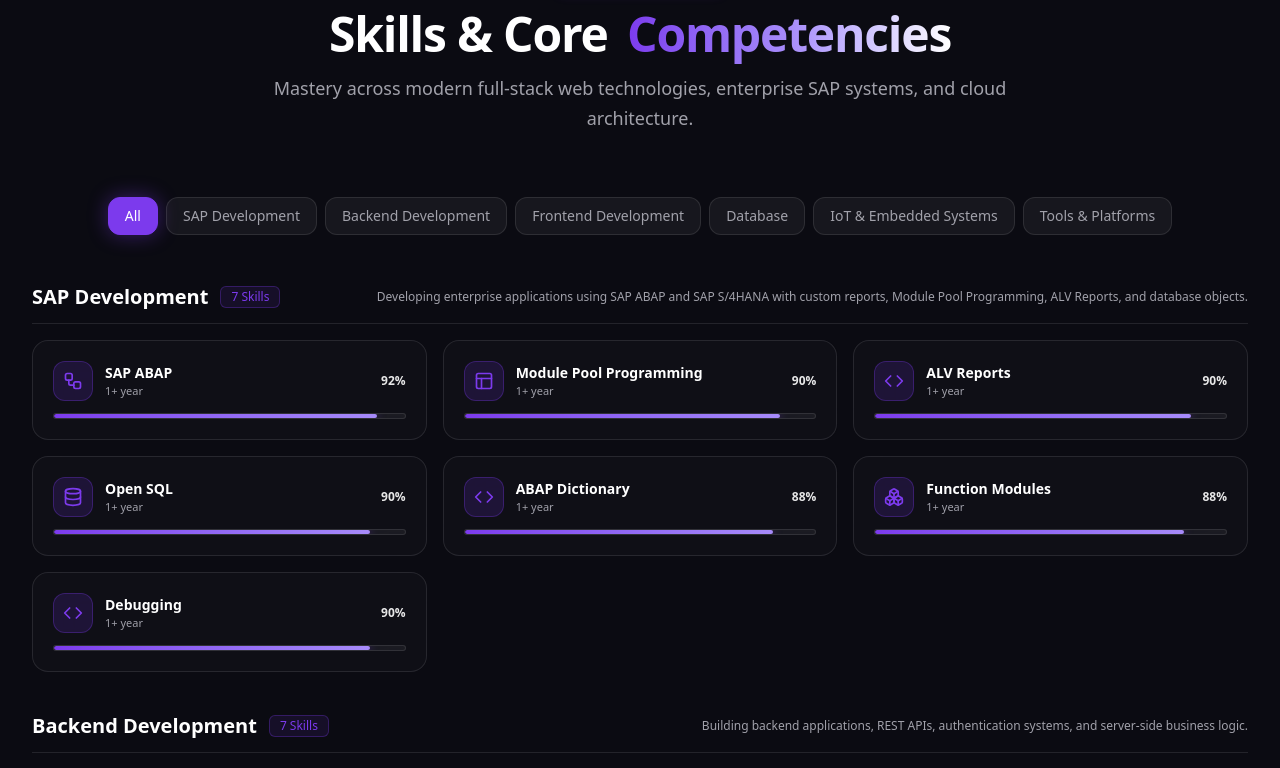
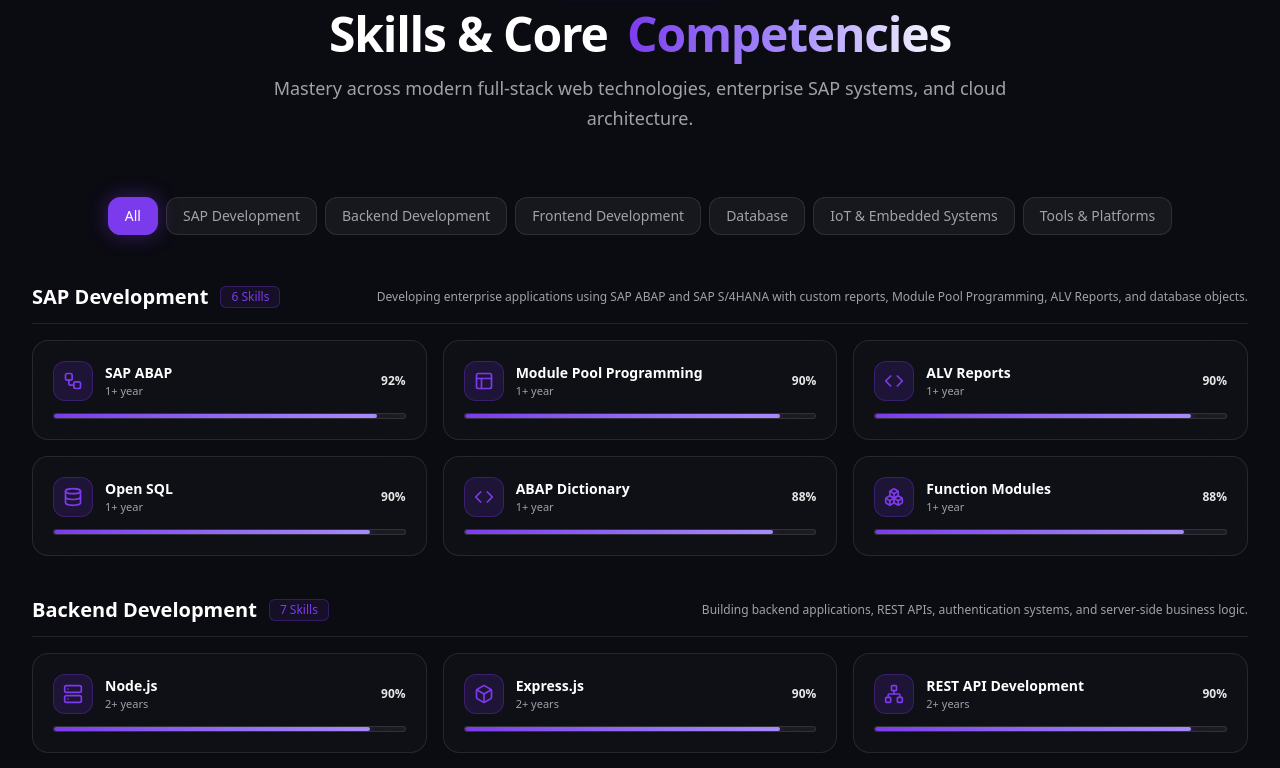
Before and after one commit to arjun-k-b/arjun-kb, a Next.js app: page / in a window 1280 px wide. Shown: the part 2000-2768 px from the top of the page. Built offline with nearby package versions, Linux system fonts and the light colour scheme.

Commit message:
Update skills, projects, hero, contact and blog content

```diff
--- a/src/components/sections/Contact.tsx
+++ b/src/components/sections/Contact.tsx
@@ -90,7 +90,7 @@
         <SectionHeader
           badgeText="Get In Touch"
           title="Let's Work Together"
-          subtitle="Available for select senior software engineering positions, SAP architecture advisory, or custom technical contracts."
+          subtitle="Available for Full-Time Opportunities, SAP ABAP Roles, and Freelance Projects."
         />
 
         <div className="grid grid-cols-1 lg:grid-cols-12 gap-12 items-start">
--- a/src/components/sections/Hero.tsx
+++ b/src/components/sections/Hero.tsx
@@ -174,8 +174,8 @@
                   <Code2 className="w-4 h-4" />
                 </div>
                 <div>
-                  <p className="text-xs font-semibold text-white">Full-Stack Architect</p>
-                  <p className="text-[10px] text-[#A1A1AA]">Next.js 15 & React 19</p>
+                  <p className="text-xs font-semibold text-white">Full-Stack Developer</p>
+                  <p className="text-[10px] text-[#A1A1AA]">MERN Stack</p>
                 </div>
               </motion.div>
 
@@ -190,8 +190,8 @@
                   <Terminal className="w-4 h-4" />
                 </div>
                 <div>
-                  <p className="text-xs font-semibold text-white">SAP S/4HANA</p>
-                  <p className="text-[10px] text-[#A1A1AA]">ABAP RAP & OData</p>
+                  <p className="text-xs font-semibold text-white">SAP ABAP Developer</p>
+                  <p className="text-[10px] text-[#A1A1AA]"></p>
                 </div>
               </motion.div>
             </motion.div>
--- a/src/data/projects.json
+++ b/src/data/projects.json
@@ -2,8 +2,8 @@
   {
     "id": "proj-1",
     "title": "SAP Vigilance Clearance Management System",
-    "description": "Enterprise SAP ABAP application for managing vigilance clearance requests with approval workflow and reporting.",
-    "longDescription": "Developed a complete SAP Module Pool application to manage vigilance clearance requests. Features include role-based authorization, request tracking, bulk processing, ALV reports, Smart Forms, and approval workflows using custom database tables and Open SQL.",
+    "description": "Enterprise SAP ABAP application for managing vigilance clearance requests, approvals, tracking, and reporting.",
+    "longDescription": "Developed a SAP Module Pool application for managing vigilance clearance requests with role-based processing, request tracking, bulk operations, ALV reporting, approval workflows, custom database tables, and Open SQL.",
     "image": "/images/projects/vigilance.png",
     "category": "SAP",
     "technologies": [
@@ -21,9 +21,9 @@
     "id": "proj-2",
     "title": "DIYElectro - E-Commerce Platform",
     "description": "Full-stack e-commerce platform for electronic components with customer and admin modules.",
-    "longDescription": "Built a complete e-commerce application featuring authentication, OTP verification, product management, shopping cart, wishlist, order management, customer dashboard, and an admin panel.",
+    "longDescription": "Built a complete e-commerce application with user authentication, OTP verification, product management, shopping cart, wishlist, order management, customer dashboard, and admin management features.",
     "image": "/images/projects/diyelectro.png",
-    "category": "MERN",
+    "category": "Full Stack",
     "technologies": [
       "Node.js",
       "Express.js",
@@ -38,11 +38,11 @@
   },
   {
     "id": "proj-3",
-    "title": "ShopCraft – Microservices E-Commerce Platform",
-    "description": "Microservices architecture for an e-commerce platform with independent services and REST communication.",
-    "longDescription": "Designed an e-commerce backend using a microservices architecture. Implemented independent services for authentication, products, orders, users, and notifications with REST-based communication.",
+    "title": "ShopCraft - Microservices E-Commerce Platform",
+    "description": "E-commerce platform built with independent backend services and REST-based communication.",
+    "longDescription": "Designed an e-commerce system using a microservices architecture with independent services for authentication, products, users, orders, and notifications. Implemented REST-based service communication and containerized services using Docker.",
     "image": "/images/projects/microservices.png",
-    "category": "Microservices",
+    "category": "Backend",
     "technologies": [
       "Node.js",
       "Express.js",
@@ -50,8 +50,7 @@
       "MongoDB",
       "Docker",
       "React.js",
-      "Redux Toolkit",
-      "Tailwind CSS"
+      "Redux Toolkit"
     ],
     "githubUrl": "https://github.com/arjun-k-b/ShopCraft-Microservices-E-Commerce-Platform",
     "featured": true,
@@ -60,25 +59,26 @@
   {
     "id": "proj-4",
     "title": "Medical Claim Report",
-    "description": "SAP ABAP reporting solution for employee medical claims with dynamic filtering and ALV output.",
-    "longDescription": "Developed an interactive ALV report with dynamic search filters, latest-version selection, claim summaries, and optimized Open SQL queries for medical claim processing.",
+    "description": "SAP ABAP ALV reporting solution for employee medical claim processing.",
+    "longDescription": "Developed an interactive SAP ABAP ALV report with dynamic selection filters, latest-version claim selection, claim summaries, database joins, and optimized Open SQL queries for medical claim processing.",
     "image": "/images/projects/medical-report.png",
     "category": "SAP",
     "technologies": [
       "SAP ABAP",
       "Open SQL",
-      "ALV"
+      "ALV",
+      "SAP HANA"
     ],
-    "featured": true,
+    "featured": false,
     "order": 4
   },
   {
     "id": "proj-5",
     "title": "Employee Management System",
-    "description": "Role-based employee management application with authentication and CRUD operations.",
-    "longDescription": "Developed a web application to manage employee records with authentication, authorization, profile management, and REST APIs for CRUD operations.",
+    "description": "Web application for managing employee records with authentication, authorization, and CRUD operations.",
+    "longDescription": "Developed a role-based employee management application with authentication, authorization, profile management, employee CRUD operations, and REST API integration.",
     "image": "/images/projects/employee-management.png",
-    "category": "MERN",
+    "category": "Full Stack",
     "technologies": [
       "Node.js",
       "Express.js",
@@ -87,14 +87,14 @@
       "Bootstrap"
     ],
     "githubUrl": "https://github.com/arjun-k-b/employee-management",
-    "featured": true,
+    "featured": false,
     "order": 5
   },
   {
     "id": "proj-6",
     "title": "3D Printer",
-    "description": "Custom hardware project focused on monitoring and controlling a 3D printing using embedded systems.",
-    "longDescription": "A hardware project exploring printer automation, temperature monitoring, serial communication, firmware interaction, and remote print management using Arduino.",
+    "description": "Custom embedded systems project for 3D printer control, monitoring, and automation.",
+    "longDescription": "Developed a custom 3D printer system involving printer control, temperature monitoring, serial communication, firmware configuration, and hardware integration using Arduino and Marlin firmware.",
     "image": "/images/projects/3d-printer.png",
     "category": "Embedded Systems",
     "technologies": [
@@ -103,18 +103,19 @@
       "Serial Communication",
       "Marlin Firmware"
     ],
-    "featured": true,
+    "featured": false,
     "order": 6
   },
   {
     "id": "proj-7",
-    "title": "Attendance-System",
-    "description": "Attendance management system using Esp32 and RFID with web based GUI for managing records.",
-    "longDescription": "Developed an attendance management system using ESP32 and RFID with web based GUI for managing records. The system uses ESP32 for RFID reading and web based GUI for managing records.",
+    "title": "ESP32 RFID Attendance System",
+    "description": "RFID-based attendance system using ESP32 with a web interface for managing attendance records.",
+    "longDescription": "Developed an RFID attendance system using ESP32 for card reading and attendance capture, with a web-based interface for viewing and managing attendance records.",
     "image": "/images/projects/attendance.svg",
-    "category": "Embedded Systems",
+    "category": "IoT",
     "technologies": [
-      "Esp32",
+      "ESP32",
+      "RFID",
       "EJS",
       "JavaScript",
       "C++"
--- a/src/data/skills.json
+++ b/src/data/skills.json
@@ -42,12 +42,6 @@
         "icon": "Boxes",
         "level": 88,
         "experience": "1+ year"
-      },
-      {
-        "name": "Debugging",
-        "icon": "Bug",
-        "level": 90,
-        "experience": "1+ year"
       }
     ]
   },
@@ -90,24 +84,23 @@
         "experience": "2 years"
       },
       {
-        "name": "Middleware Development",
-        "icon": "Workflow",
-        "level": 88,
-        "experience": "2+ years"
+        "name": "Nodemailer",
+        "icon": "Mail",
+        "level": 84,
+        "experience": "2 years"
       },
       {
         "name": "Docker",
         "icon": "Container",
         "level": 78,
-        "experience": "Learning",
-        "featured": true
+        "experience": "Learning"
       }
     ]
   },
   {
     "id": "frontend",
     "category": "Frontend Development",
-    "description": "Creating responsive and modern web interfaces with reusable components and clean UI design.",
+    "description": "Creating responsive web interfaces using JavaScript, Bootstrap, EJS, and modern frontend technologies.",
     "skills": [
       {
         "name": "JavaScript (ES6+)",
@@ -135,19 +128,13 @@
         "icon": "Atom",
         "level": 82,
         "experience": "1+ year"
-      },
-      {
-        "name": "Tailwind CSS",
-        "icon": "Palette",
-        "level": 84,
-        "experience": "1+ year"
       }
     ]
   },
   {
     "id": "database",
     "category": "Database",
-    "description": "Working with relational and NoSQL databases for web and enterprise applications.",
+    "description": "Working with NoSQL and relational databases for web and enterprise applications.",
     "skills": [
       {
         "name": "MongoDB",
@@ -155,6 +142,12 @@
         "level": 90,
         "experience": "2+ years",
         "featured": true
+      },
+      {
+        "name": "Mongoose",
+        "icon": "Database",
+        "level": 88,
+        "experience": "2 years"
       },
       {
         "name": "MySQL",
@@ -167,12 +160,6 @@
         "icon": "Database",
         "level": 82,
         "experience": "1+ year"
-      },
-      {
-        "name": "SAP HANA",
-        "icon": "HardDrive",
-        "level": 75,
-        "experience": "Exposure"
       }
     ]
   },
@@ -206,7 +193,7 @@
   {
     "id": "tools",
     "category": "Tools & Platforms",
-    "description": "Development, version control, API testing, design, and deployment tools.",
+    "description": "Development, version control, API testing, design, and development environment tools.",
     "skills": [
       {
         "name": "Git",
@@ -243,16 +230,16 @@
         "experience": "1+ year"
       },
       {
+        "name": "Linux",
+        "icon": "Terminal",
+        "level": 82,
+        "experience": "2 years"
+      },
+      {
         "name": "Figma",
         "icon": "Figma",
         "level": 82,
         "experience": "1+ year"
-      },
-      {
-        "name": "Linux",
-        "icon": "Terminal",
-        "level": 82,
-        "experience": "2 years"
       }
     ]
   }
```
